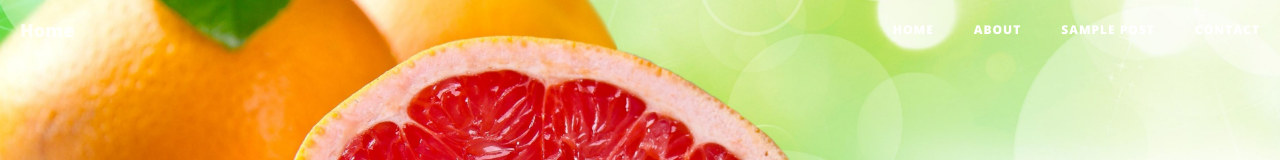
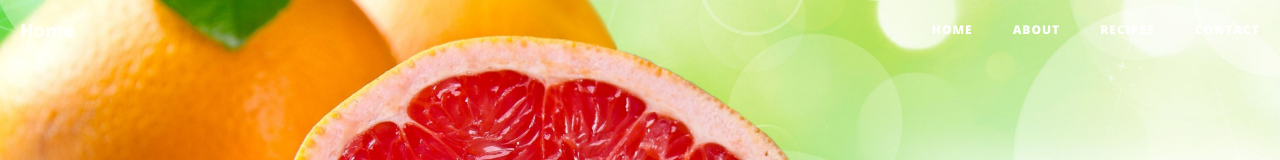
Before and after one commit to tash7827/foodblog3, a website: page index.html in a window 1280 px wide. Shown: the top 160 px of the page. Drawn offline with nearby package versions, Linux system fonts and the light colour scheme.

Commit message:
changed sample post to ecipes on nav bar

```diff
--- a/index.html
+++ b/index.html
@@ -55,7 +55,7 @@
                         <a href="about.html">About</a>
                     </li>
                     <li>
-                        <a href="post.html">Sample Post</a>
+                        <a href="post.html">Recipes</a>
                     </li>
                     <li>
                         <a href="contact.html">Contact</a>
```
